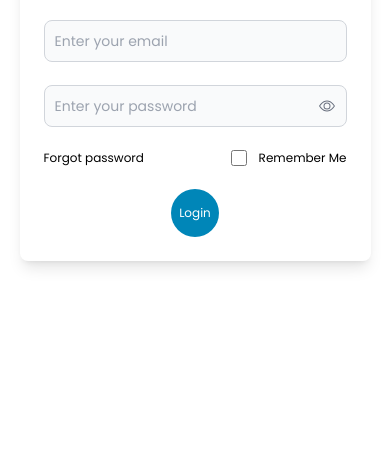
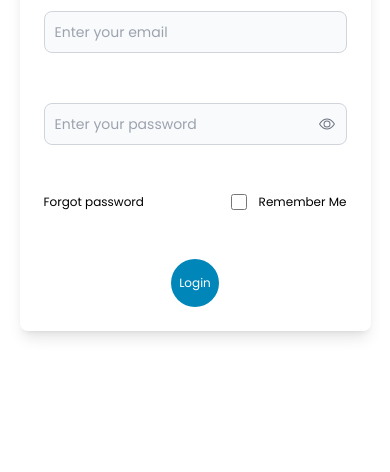
Before and after one commit to udara-neminda-chandrawansa/tele-tech-electronics, a plain HTML site: page index.html in a window 390 px wide. Shown: the part 372-844 px from the top of the page. Drawn offline with nearby package versions, Linux system fonts and the light colour scheme.

Commit message:
fixed responsive issues in login #2

```diff
--- a/index.html
+++ b/index.html
@@ -13,7 +13,7 @@
 
 <body>
     <div class="flex justify-center items-center h-dvh">
-        <div class="w-[60%] max-sm:w-[90%] shadow-lg rounded-lg h-1/2 flex max-lg:flex-col">
+        <div class="w-[60%] max-sm:w-[90%] shadow-lg rounded-lg h-1/2 max-sm:h-2/3 flex max-lg:flex-col">
             <div class="bg-[#000000C9] rounded-s-lg max-lg:rounded-none max-lg:rounded-t-lg w-1/2 max-lg:w-full max-lg:h-1/3 flex justify-center items-center">
                 <img class="w-75 max-lg:w-[90px]" src="./images/logo.png" alt="logo">
             </div>
```
